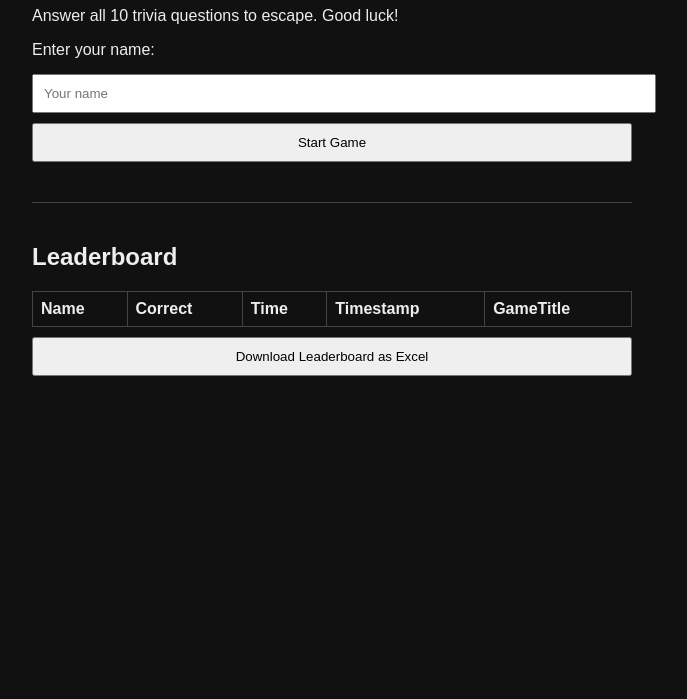
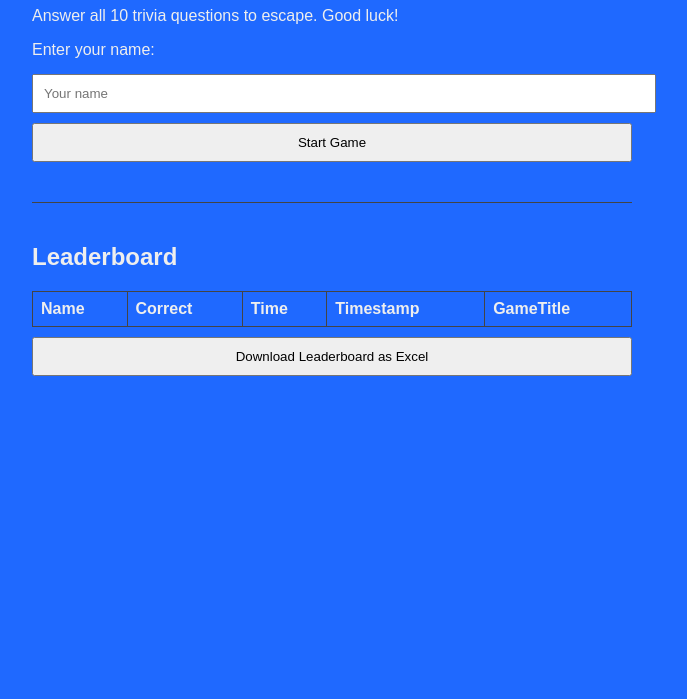
Before and after one commit to RT614/Escape-Room-XM, a plain HTML site: page index.html in a window 1280 px wide. Shown: the part 101-800 px from the top of the page, without its empty margins (308-995 px from the left). Drawn offline with Linux system fonts and the light colour scheme.

Commit message:
Update index.html

```diff
--- a/index.html
+++ b/index.html
@@ -5,7 +5,7 @@
     <title>XM Escape Room</title>
     <script src="https://cdnjs.cloudflare.com/ajax/libs/xlsx/0.18.5/xlsx.full.min.js"></script>
     <style>
-        body { font-family: Arial, sans-serif; background-color: #111; color: #eee; padding: 20px; }
+        body { font-family: Arial, sans-serif; background-color: #1F69FF; color: #eee; padding: 20px; }
         .container { max-width: 600px; margin: auto; }
         .question { margin-bottom: 20px; }
         .leaderboard { margin-top: 40px; border-top: 1px solid #444; padding-top: 20px; }
```
